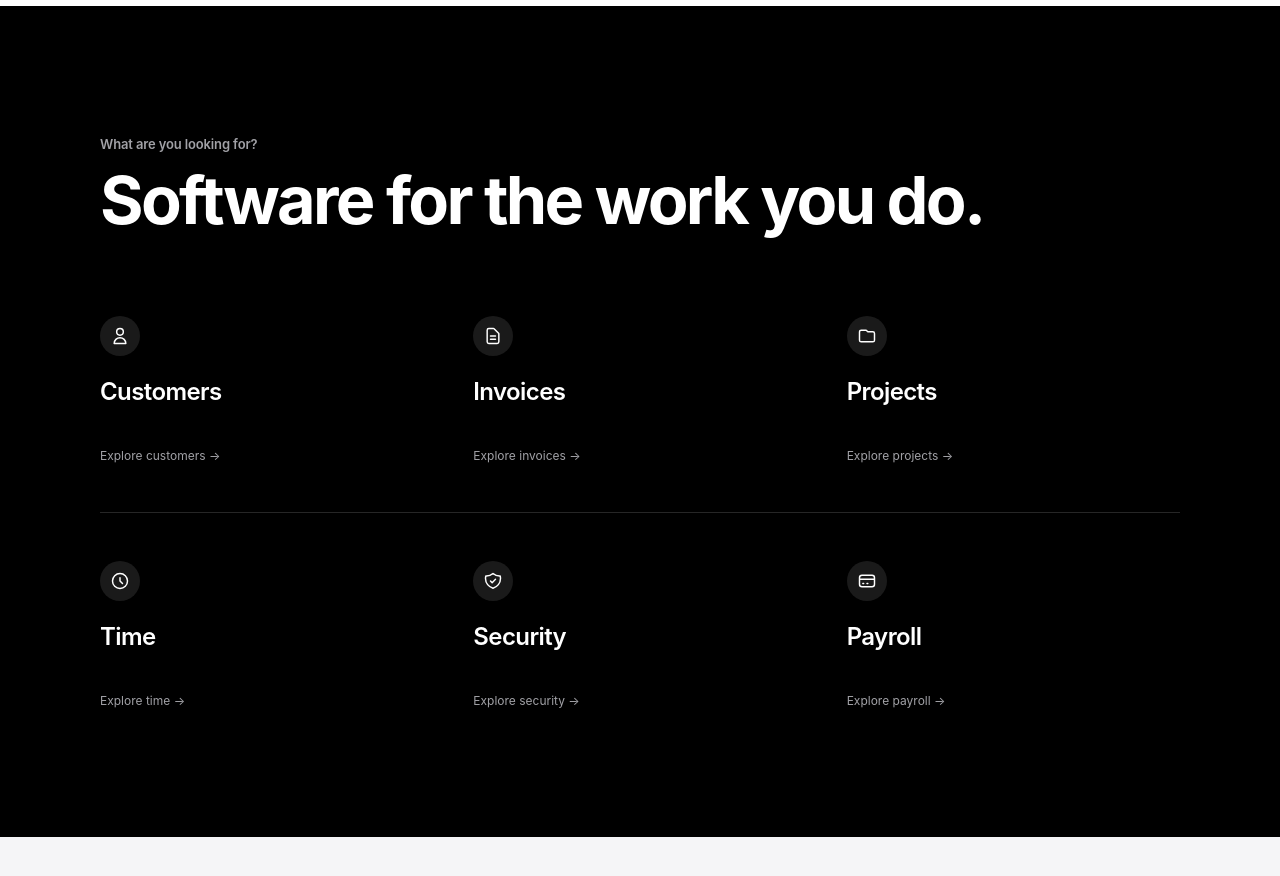
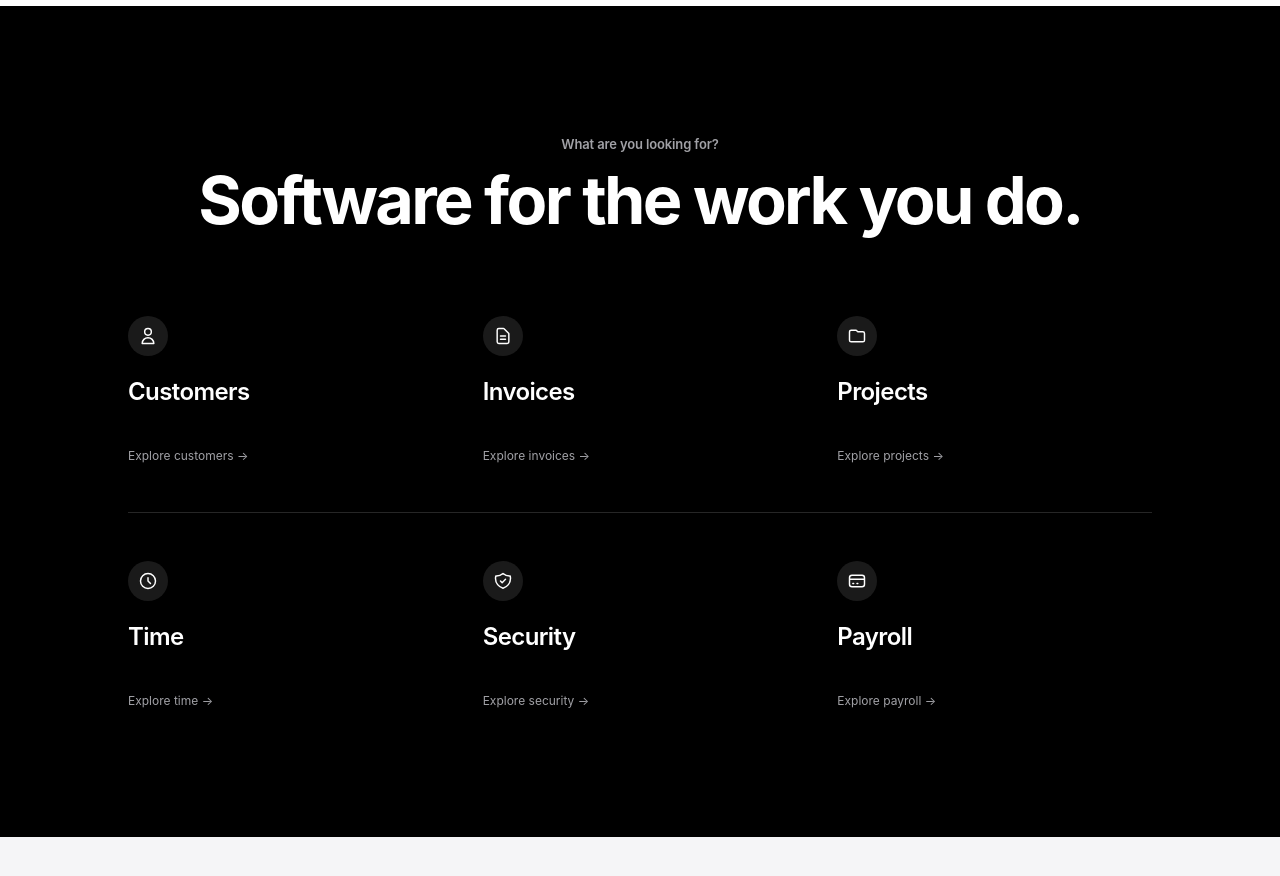
Before and after one commit to LinukaBandara/StackPick, a Next.js app: page / in a window 1280 px wide. Shown: the part 1040-1916 px from the top of the page. Built offline with nearby package versions, Linux system fonts and the light colour scheme; no server answers.

Commit message:
Center homepage software discovery section

```diff
--- a/app/page.tsx
+++ b/app/page.tsx
@@ -167,14 +167,14 @@ export default function HomePage() {
       {/* 2. Dark Showcase Section (Software for the work you do) */}
       <section className="bg-black text-white">
         <div className="sp-container py-14 sm:py-24 lg:py-32">
-          <div className="max-w-5xl">
+          <div className="mx-auto max-w-5xl text-center">
             <p className="sp-eyebrow text-[#a1a1a6]">What are you looking for?</p>
             <h2 className="sp-title mt-3 max-w-none text-balance text-white text-[clamp(2.25rem,5.2vw,4.2rem)] leading-[1.05]">
               Software for the work you do.
             </h2>
           </div>
 
-          <div className="mt-10 sm:mt-16 lg:mt-20">
+          <div className="mx-auto mt-10 max-w-5xl sm:mt-16 lg:mt-20">
             {/* Row 1: Customers, Invoices, Projects */}
             <div className="grid grid-cols-2 gap-x-5 gap-y-8 sm:grid-cols-2 sm:gap-10 lg:grid-cols-3">
               {ROW1_CATEGORIES.map((item) => (
```
